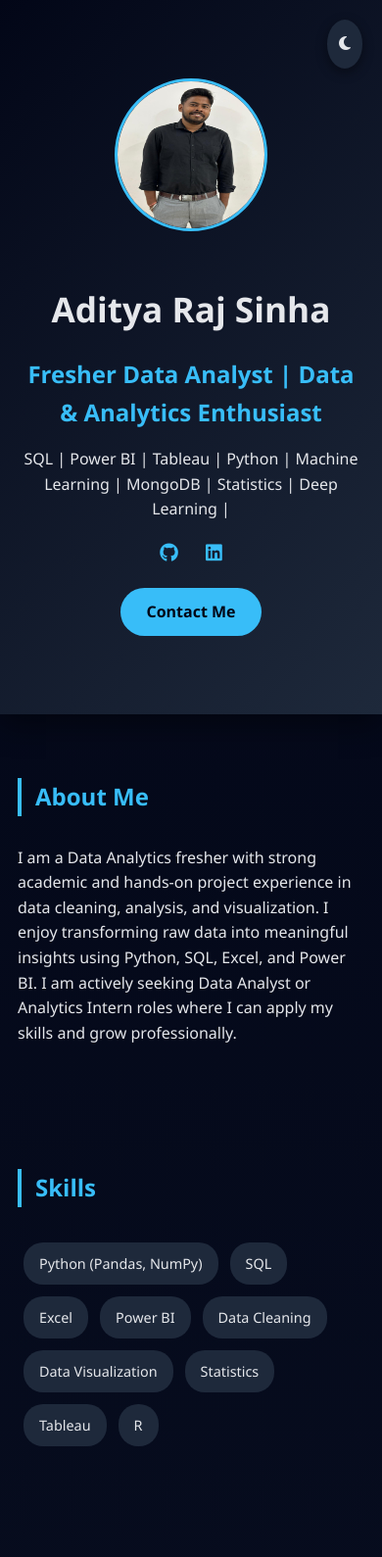
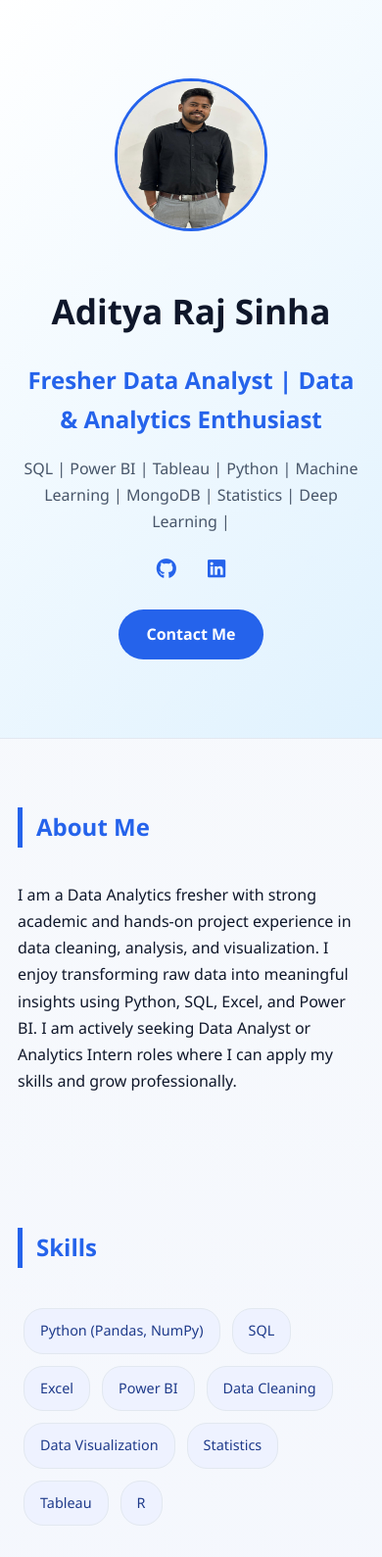
Before and after one commit to Aditya7032/Aditya7032.github.io, a plain HTML site: page index.html in a window 390 px wide. Shown: the top 1589 px of the page at 98% size. Drawn offline with Linux system fonts and the light colour scheme.

Commit message:
Update index.html

```diff
--- a/index.html
+++ b/index.html
@@ -10,26 +10,28 @@
 
   <style>
     :root {
-      --bg-main: #020617;
-      --bg-card: #0f172a;
-      --accent: #38bdf8;
-      --text-main: #e5e7eb;
+      --bg-main: #f8fafc;
+      --bg-card: #ffffff;
+      --accent: #2563eb;
+      --text-main: #0f172a;
+      --text-muted: #475569;
+      --border-light: #e2e8f0;
     }
 
     body {
       font-family: 'Segoe UI', Tahoma, Geneva, Verdana, sans-serif;
       margin: 0;
-      background: linear-gradient(180deg, var(--bg-main), var(--bg-card));
+      background: linear-gradient(180deg, #f8fafc, #eef2ff);
       color: var(--text-main);
-      line-height: 1.6;
+      line-height: 1.7;
       scroll-behavior: smooth;
     }
 
     header {
       padding: 80px 20px;
       text-align: center;
-      background: linear-gradient(135deg, #020617, #1e293b);
-      box-shadow: 0 10px 30px rgba(0,0,0,0.45);
+      background: linear-gradient(135deg, #ffffff, #e0f2fe);
+      border-bottom: 1px solid var(--border-light);
     }
 
     header img {
@@ -43,7 +45,7 @@
 
     header img:hover {
       transform: scale(1.05);
-      box-shadow: 0 0 25px rgba(56,189,248,0.6);
+      box-shadow: 0 10px 25px rgba(37,99,235,0.25);
     }
 
     h1 {
@@ -53,19 +55,23 @@
 
     h2 {
       color: var(--accent);
-      margin-bottom: 10px;
+      margin-bottom: 12px;
+    }
+
+    header p {
+      color: var(--text-muted);
     }
 
     section {
-      padding: 65px 20px;
+      padding: 70px 20px;
       max-width: 1000px;
       margin: auto;
     }
 
     section h2 {
-      border-left: 4px solid var(--accent);
+      border-left: 5px solid var(--accent);
       padding-left: 14px;
-      margin-bottom: 30px;
+      margin-bottom: 35px;
     }
 
     .skills {
@@ -74,37 +80,44 @@
     }
 
     .skills span {
-      background: #1e293b;
+      background: #eef2ff;
+      color: #1e3a8a;
       padding: 10px 16px;
       margin: 6px;
       border-radius: 20px;
       font-size: 0.9rem;
+      border: 1px solid var(--border-light);
       transition: all 0.3s ease;
     }
 
     .skills span:hover {
       background: var(--accent);
-      color: #020617;
+      color: #ffffff;
       transform: translateY(-2px);
     }
 
     .project {
-      background: linear-gradient(145deg, #020617, #0f172a);
-      padding: 28px;
-      margin-bottom: 28px;
+      background: var(--bg-card);
+      padding: 30px;
+      margin-bottom: 30px;
       border-radius: 16px;
-      box-shadow: 0 8px 28px rgba(0,0,0,0.4);
+      border: 1px solid var(--border-light);
+      box-shadow: 0 10px 25px rgba(0,0,0,0.05);
       transition: all 0.35s ease;
     }
 
     .project:hover {
       transform: translateY(-6px);
-      box-shadow: 0 16px 40px rgba(0,0,0,0.6);
+      box-shadow: 0 20px 40px rgba(0,0,0,0.08);
     }
 
     .project h3 {
       margin-top: 0;
       color: var(--accent);
+    }
+
+    .project p {
+      color: var(--text-muted);
     }
 
     a {
@@ -118,57 +131,42 @@
     }
 
     .social-links a {
-      margin: 0 12px;
-      font-size: 1.2rem;
+      margin: 0 14px;
+      font-size: 1.3rem;
     }
 
     .resume-btn {
       display: inline-block;
-      margin-top: 20px;
-      padding: 12px 26px;
+      margin-top: 24px;
+      padding: 12px 28px;
       border-radius: 30px;
       background: var(--accent);
-      color: #020617;
+      color: #ffffff;
       font-weight: 600;
       transition: all 0.3s ease;
     }
 
     .resume-btn:hover {
       transform: translateY(-2px);
-      box-shadow: 0 6px 18px rgba(56,189,248,0.6);
+      box-shadow: 0 10px 22px rgba(37,99,235,0.35);
     }
 
     footer {
       text-align: center;
-      padding: 30px;
-      background: #020617;
-      color: #94a3b8;
+      padding: 35px;
+      background: #ffffff;
+      color: var(--text-muted);
       font-size: 0.9rem;
-    }
-
-    .toggle {
-      position: fixed;
-      top: 20px;
-      right: 20px;
-      background: #1e293b;
-      border-radius: 50%;
-      padding: 12px;
-      cursor: pointer;
-      box-shadow: 0 4px 12px rgba(0,0,0,0.4);
+      border-top: 1px solid var(--border-light);
     }
 
     @media (max-width: 768px) {
       h1 { font-size: 2.2rem; }
-      section { padding: 45px 18px; }
+      section { padding: 50px 18px; }
     }
   </style>
 </head>
 <body>
-
-  <!-- Dark/Light Toggle (visual only for now) -->
-  <div class="toggle" title="Theme Toggle">
-    <i class="fas fa-moon"></i>
-  </div>
 
   <header>
     <img src="profile.jpg" alt="Aditya Raj Sinha" />
```
